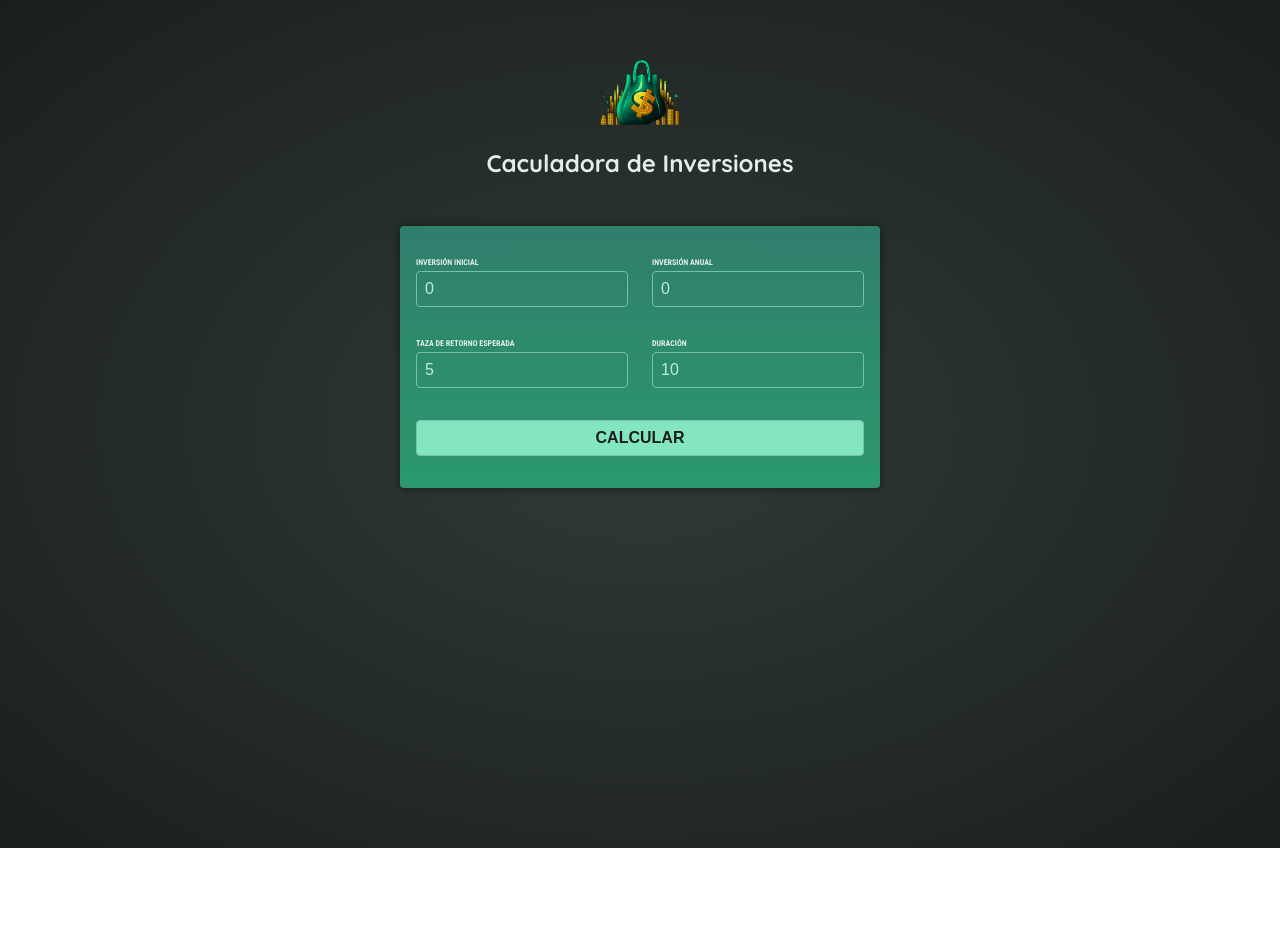
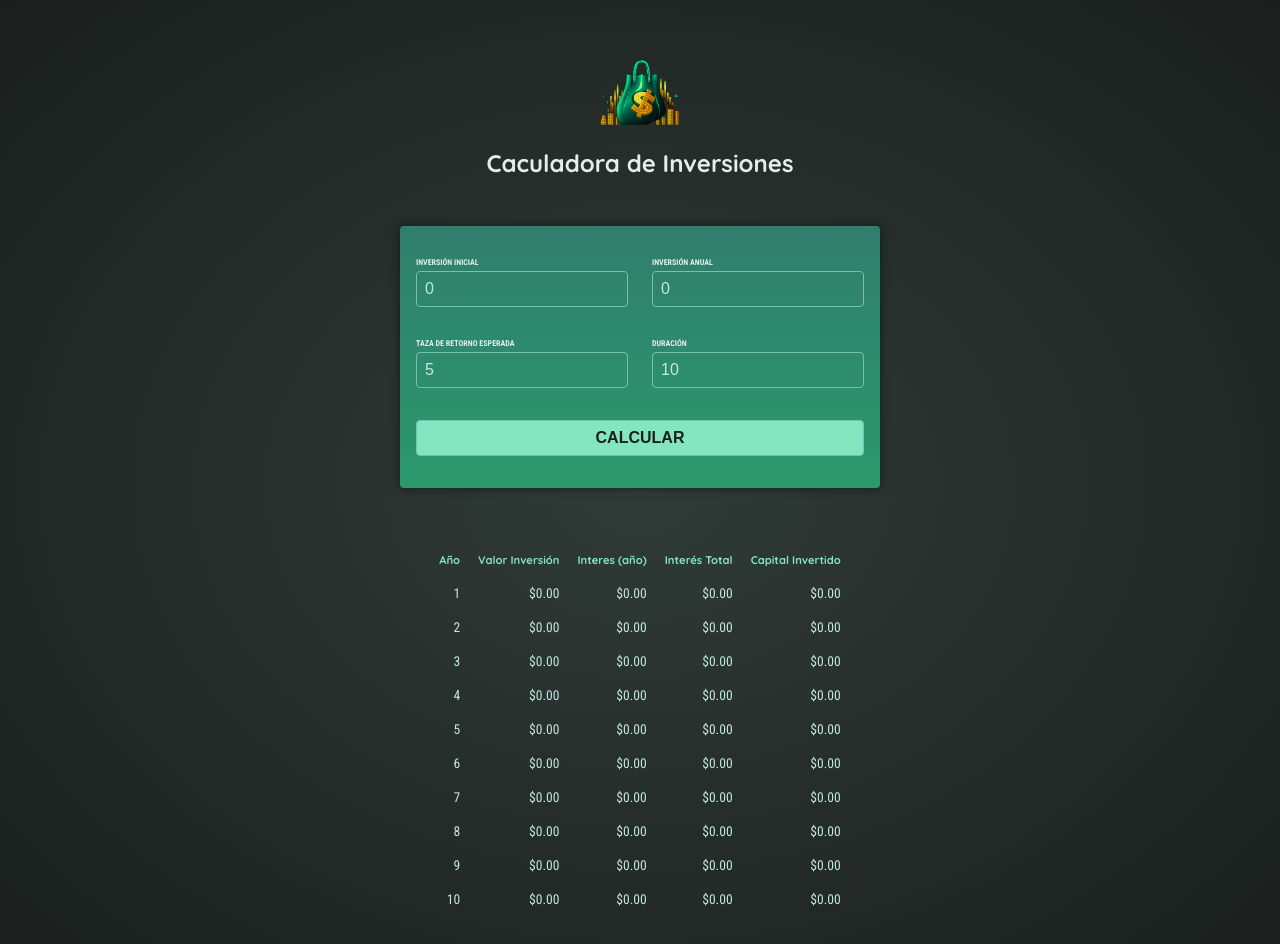
Before and after one commit to FerLaw1307/AngularCourse-Calculadora-Inversiones, an Angular app: page / in a window 1280 px wide. Both pictures are taken after a click on the button "CALCULAR". Shown: the top 944 px of the page. Before the commit the page ends 848 px from the top, so only its background shows below. Built offline with nearby package versions, Linux system fonts and the light colour scheme.

Commit message:
mostrar tabla de resultados

```diff
--- a/src/app/app.component.html
+++ b/src/app/app.component.html
@@ -1,2 +1,3 @@
 <app-header />
 <app-user-income (calcular)="alCalcularResultadosInversion($event)" />
+<app-resultados-inversion [resultados]="infoResultados" />
--- a/src/app/app.component.ts
+++ b/src/app/app.component.ts
@@ -2,13 +2,23 @@ import { Component } from '@angular/core';
 import { HeaderComponent } from './header/header.component';
 import { UserIncomeComponent } from './user-income/user-income.component';
 import { type IngresoInversion } from './ingreso-inversion.model';
+import { ResultadosInversionComponent } from './resultados-inversion/resultados-inversion.component';
 @Component({
   selector: 'app-raiz',
   standalone: true,
   templateUrl: './app.component.html',
-  imports: [HeaderComponent, UserIncomeComponent],
+  imports: [HeaderComponent, UserIncomeComponent, ResultadosInversionComponent],
 })
 export class AppComponent {
+  infoResultados?:{
+    anio: number;
+    interes: number;
+    valorFinalAnio: number;
+    inversionAnual: number;
+    interesTotal: number;
+    montoTotalInvertido: number;
+  }[];
+
   alCalcularResultadosInversion(info: IngresoInversion) {
     const { inversionInicial, inversionAnual, rendimientoEsperado, duracion } = info;
 
@@ -30,7 +40,7 @@ export class AppComponent {
         montoTotalInvertido: inversionInicial + inversionAnual * anio,
       });
     }
-    console.log(datosAnuales);
-    return datosAnuales;
+
+    this.infoResultados = datosAnuales
   }
 }
--- /dev/null
+++ b/src/app/resultados-inversion/resultados-inversion.component.css
@@ -0,0 +1,19 @@
+table {
+  max-width: 50rem;
+  margin: 2rem auto;
+  padding: 1rem;
+  table-layout: fixed;
+  border-spacing: 1rem;
+  text-align: right;
+}
+
+table thead {
+  font-size: 0.7rem;
+  color: #83e6c0;
+}
+
+table tbody {
+  font-family: "Roboto Condensed", sans-serif;
+  font-size: 0.85rem;
+  color: #c2e9e0;
+}
--- /dev/null
+++ b/src/app/resultados-inversion/resultados-inversion.component.html
@@ -0,0 +1,26 @@
+@if(!resultados){
+<p class="centrar">Por favor ingresa valores para calcular tu inversión.</p>
+} @else{
+<table>
+  <thead>
+    <tr>
+      <th>Año</th>
+      <th>Valor Inversión</th>
+      <th>Interes (año)</th>
+      <th>Interés Total</th>
+      <th>Capital Invertido</th>
+    </tr>
+  </thead>
+  <tbody>
+    @for(resultado of resultados; track resultado.anio){
+    <tr>
+      <td>{{ resultado.anio }}</td>
+      <td>{{ resultado.valorFinalAnio | currency }}</td>
+      <td>{{ resultado.interes | currency }}</td>
+      <td>{{ resultado.interesTotal | currency }}</td>
+      <td>{{ resultado.montoTotalInvertido | currency }}</td>
+    </tr>
+    }
+  </tbody>
+</table>
+}
```
Also changed, not shown: src/app/resultados-inversion/resultados-inversion.component.ts (added, +20 -0 lines).
